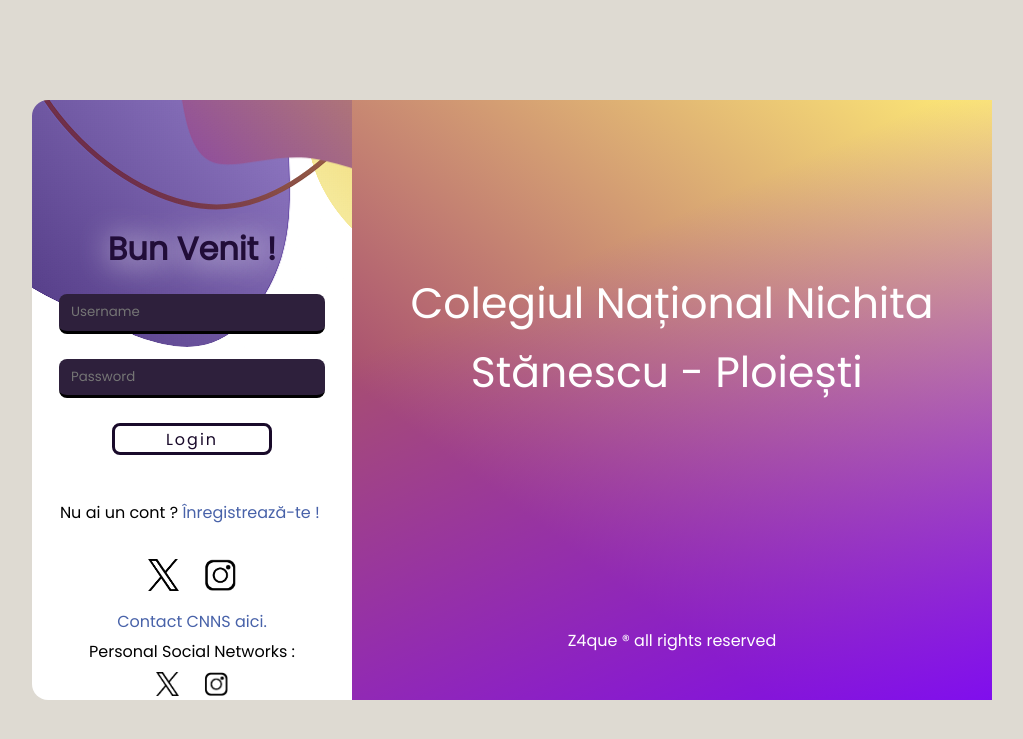
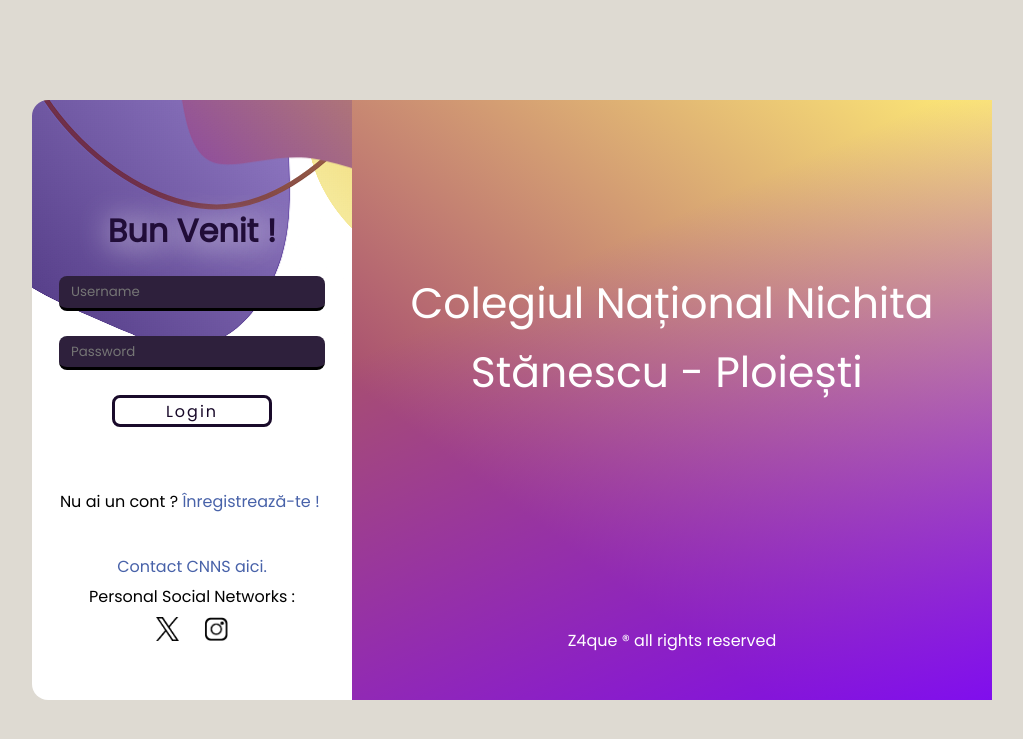
Before and after one commit to Zaque-69/CNNS-Blog, a Django app: template system/templates/login.html in a window 1280 px wide. Shown: the top 739 px of the page, without its empty margins (128-1151 px from the left). Run offline with Django 3.2, Linux system fonts and the light colour scheme; the template is opened without the code that fills it, so the values that code supplies are empty; some libraries are stand-ins or nearby versions.

Commit message:
Update login.html

```diff
--- a/system/templates/login.html
+++ b/system/templates/login.html
@@ -8,14 +8,8 @@
         <input type="text" name = 'username' placeholder="  Username" > <br>
         <input type="password" name = 'password1' placeholder="  Password"> <br>
         <button type = 'submit' name = 'Login' >Login</button> <br>
-        <p style = ' text-align: center;' class = 'w-100 display-flex justify-content-center align-items-center '>Nu ai un cont ?<a style = 'color : #4862A9; cursor : pointer;' href = "{% url 'register' %}">Înregistrează-te !</a></p>
+        <div class = 'padding-1rem'>
+            <p style = ' text-align: center;' class = 'w-100 display-flex justify-content-center align-items-center '>Nu ai un cont ?<a style = 'color : #4862A9; cursor : pointer;' href = "{% url 'register' %}">Înregistrează-te !</a></p>
+        </div>
     </form>
-    <div class = 'w-100 display-flex align-items-center justify-content-center' style = 'gap : 1rem; height : 10%;'>
-            <a href = 'https://twitter.com/Z4queee'>
-                <img src = '{% static "imagesForBase/x.png" %}' style = 'height : 2rem;'>
-            </a>
-            <a href = 'https://www.instagram.com/zanddry/'>
-                <img src = '{% static "imagesForBase/insta.png" %}' style = 'height : 2rem;'>
-            </a>
-        </div>
 {% endblock %}
```
